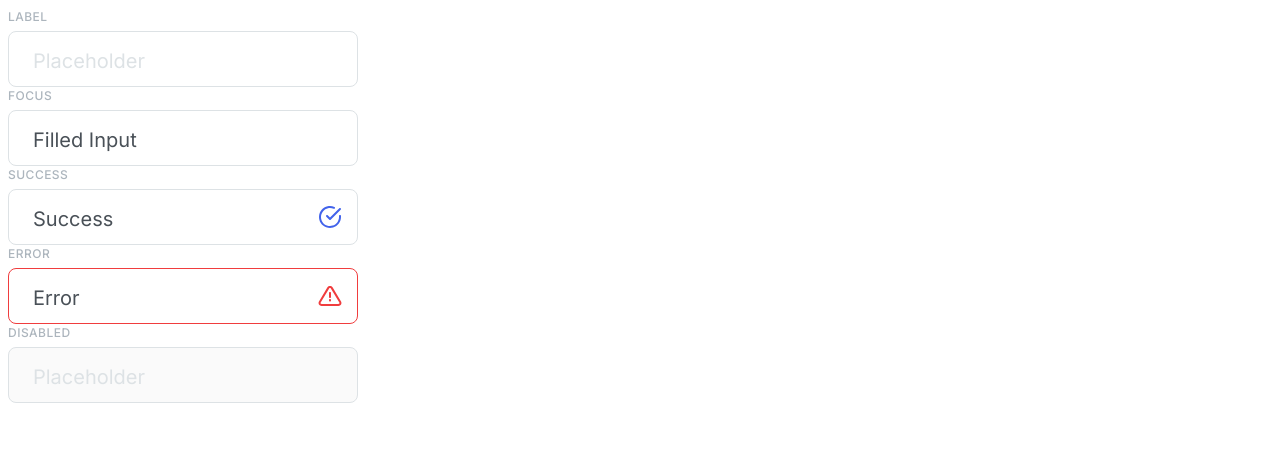
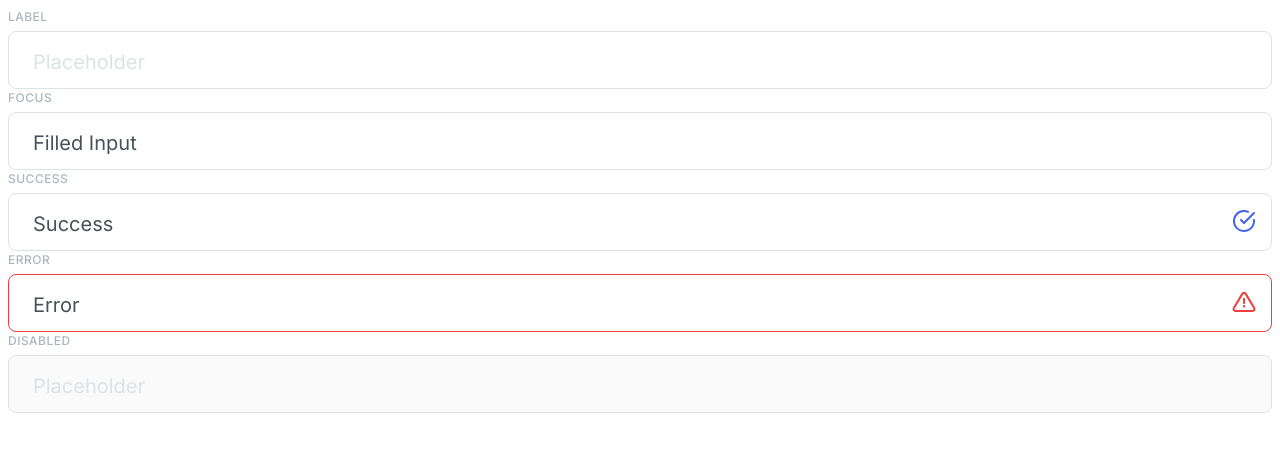
Before and after one commit to js-tasks-ru/htmlcss-20240216_vladimir-khleborodov, a website: page 07-lection5/04-input/index.html in a window 1280 px wide. Drawn offline with Linux system fonts and the light colour scheme.

Commit message:
input ver2

```diff
--- a/07-lection5/04-input/index.html
+++ b/07-lection5/04-input/index.html
@@ -6,10 +6,22 @@
     <link rel="stylesheet" href="./input.css">
   </head>
   <body>
-    <label class="input">
-      <span class="input__lable">Label</span>
+    <div class="input">
+      <label class="input__label" for="#input">Label</label>
       <div class="input__items">
-        <input class="input__textfield" type="text" placeholder="Placeholder">
+        <input class="input__textfield" id="#input" type="text" placeholder="Placeholder">
+      </div>
+    </div>
+    <div class="input">
+      <label class="input__label" for="#input-focus">Focus</label>
+      <div class="input__items">
+        <input class="input__textfield" id="#input-focus" type="text" placeholder="Placeholder" value="Filled Input">
+      </div>
+    </div>
+    <div class="input input_success">
+      <label class="input__label" for="#input-success">Success</label>
+      <div class="input__items">
+        <input class="input__textfield" id="#input-success" type="text" placeholder="Placeholder" value="Success">
         <svg class="input__icon input__icon_success">
           <use href="../../assets/images/icons.svg#success" />
         </svg>
@@ -17,11 +29,11 @@
           <use href="../../assets/images/icons.svg#error" />
         </svg>
       </div>
-    </label>
-    <label class="input">
-      <span class="input__lable">Focus</span>
+    </div>
+    <div class="input input_error">
+      <label class="input__label" for="#input-error">Error</label>
       <div class="input__items">
-        <input class="input__textfield" type="text" placeholder="Placeholder" value="Filled Input">
+        <input class="input__textfield" id="#input-error" type="text" placeholder="Placeholder" value="Error">
         <svg class="input__icon input__icon_success">
           <use href="../../assets/images/icons.svg#success" />
         </svg>
@@ -29,42 +41,12 @@
           <use href="../../assets/images/icons.svg#error" />
         </svg>
       </div>
-    </label>
-    <label class="input input_success">
-      <span class="input__lable">Success</span>
+    </div>
+    <div class="input">
+      <label class="input__label" for="#input-disabled">Disabled</label>
       <div class="input__items">
-        <input class="input__textfield" type="text" placeholder="Placeholder" value="Success">
-        <svg class="input__icon input__icon_success">
-          <use href="../../assets/images/icons.svg#success" />
-        </svg>
-        <svg class="input__icon input__icon_error">
-          <use href="../../assets/images/icons.svg#error" />
-        </svg>
+        <input class="input__textfield" id="input-disabled" type="text" placeholder="Placeholder" disabled>
       </div>
-    </label>
-    <label class="input input_error">
-      <span class="input__lable">Error</span>
-      <div class="input__items">
-        <input class="input__textfield" type="text" placeholder="Placeholder" value="Error">
-        <svg class="input__icon input__icon_success">
-          <use href="../../assets/images/icons.svg#success" />
-        </svg>
-        <svg class="input__icon input__icon_error">
-          <use href="../../assets/images/icons.svg#error" />
-        </svg>
-      </div>
-    </label>
-    <label class="input">
-      <span class="input__lable">Disabled</span>
-      <div class="input__items">
-        <input class="input__textfield" type="text" placeholder="Placeholder" disabled>
-        <svg class="input__icon input__icon_success">
-          <use href="../../assets/images/icons.svg#success" />
-        </svg>
-        <svg class="input__icon input__icon_error">
-          <use href="../../assets/images/icons.svg#error" />
-        </svg>
-      </div>
-    </label>
+    </div>
   </body>
 </html>
--- a/07-lection5/04-input/input.css
+++ b/07-lection5/04-input/input.css
@@ -1,12 +1,10 @@
 .input {
-  display: block;
-  width: 350px;
+  display: flex;
+  flex-direction: column;
+  gap: 5px;
 }
 
-.input__lable {
-  display: block;
-  margin-bottom: 5px;
-
+.input__label {
   font-family: 'Inter', Helvetica, sans-serif;
   font-size: 12px;
   font-weight: 500;
@@ -21,14 +19,11 @@
 
 .input__items {
   position: relative;
-
-  height: 56px;
 }
 
 .input__textfield {
   box-sizing: border-box;
   width: 100%;
-  height: 100%;
   padding: 17px 24px 13px;
 
   font-family: 'Inter', Helvetica, sans-serif;
@@ -44,12 +39,6 @@
 }
 
 .input__textfield::placeholder {
-  font-family: 'Inter', Helvetica, sans-serif;
-  font-size: 20px;
-  font-weight: 400;
-  line-height: 26px;
-  text-align: left;
-
   color: var(--grey-2);
 }
 
```
